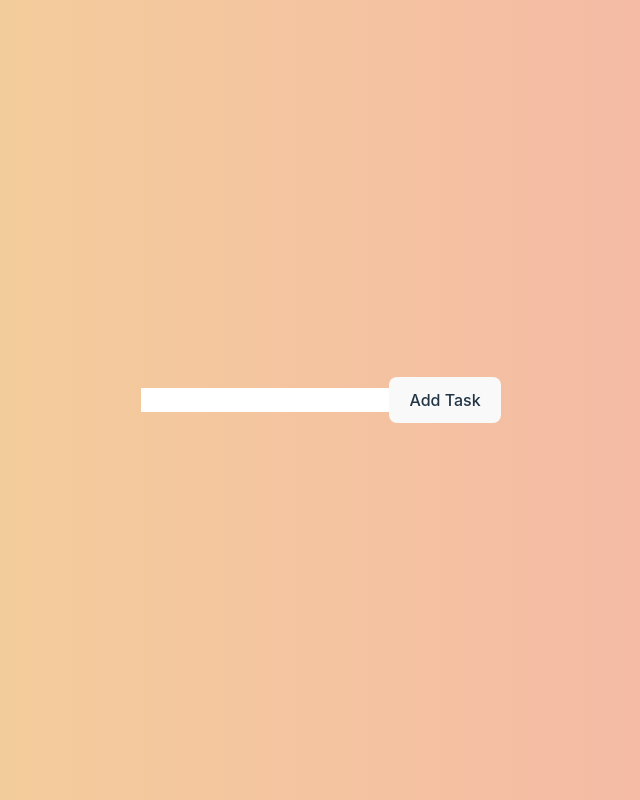
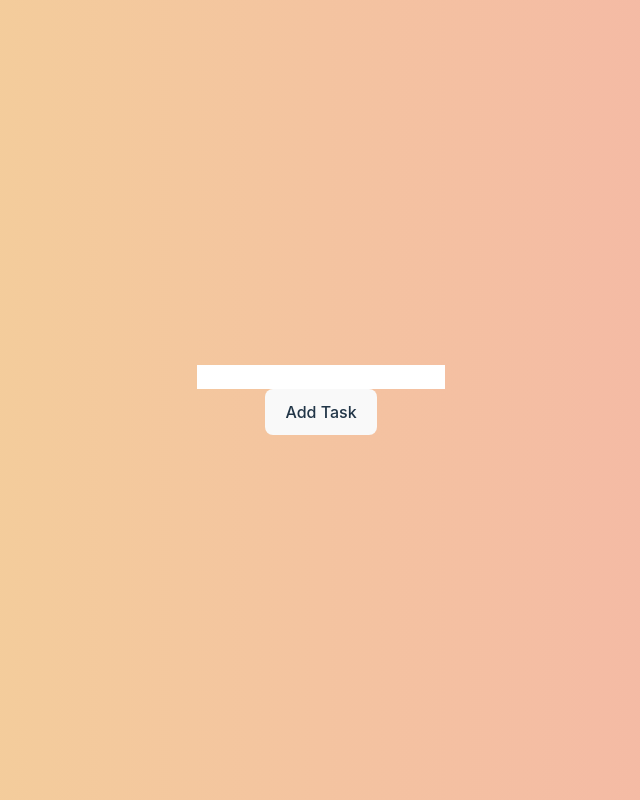
Before and after one commit to aehamdy/Todomoro, a React (Vite) app: page / in a window 1280 px wide. Shown: the whole page, without its empty margins (319-959 px from the left). Built offline with nearby package versions, Linux system fonts and the light colour scheme.

Commit message:
feat: validate inserted input

```diff
--- a/src/App.jsx
+++ b/src/App.jsx
@@ -11,7 +11,7 @@ export default App;
  # TODOS: Todod-List-lets acheive targets
  # [x] form input
  # [x] adding button
- # [ ] validate inserted input
+ # [x] validate inserted input
  # [x] clear input field upon click on adding button
  # [ ] focus on input when enter the app and after adding a task
  # [ ] choose category (All, personal, work and study) when inserting a task
--- a/src/components/InputForm.jsx
+++ b/src/components/InputForm.jsx
@@ -3,6 +3,7 @@ import List from "./List";
 
 function InputForm() {
   const [userInput, setUserInput] = useState("");
+  const [inputError, setInputError] = useState(false);
   const [todos, setTodos] = useState([]);
 
   const handleInputChange = (e) => {
@@ -10,18 +11,30 @@ function InputForm() {
   };
 
   const handleClick = () => {
+    if (userInput.trim()) {
+      setInputError(false);
       setTodos([userInput, ...todos]);
       setUserInput("");
+    } else {
+      setInputError(true);
+    }
   };
 
   return (
-    <section>
+    <>
+      <section className="flex">
+        <div>
           <input type="text" value={userInput} onChange={handleInputChange} />
+          <p>{inputError && "Please insert a valid task"}</p>
+        </div>
+        <div>
           <button type="button" onClick={handleClick}>
             Add Task
           </button>
+        </div>
+      </section>
       <List todos={todos} />
-    </section>
+    </>
   );
 }
 
```
Lines whose indentation alone changed are shown as unchanged.
